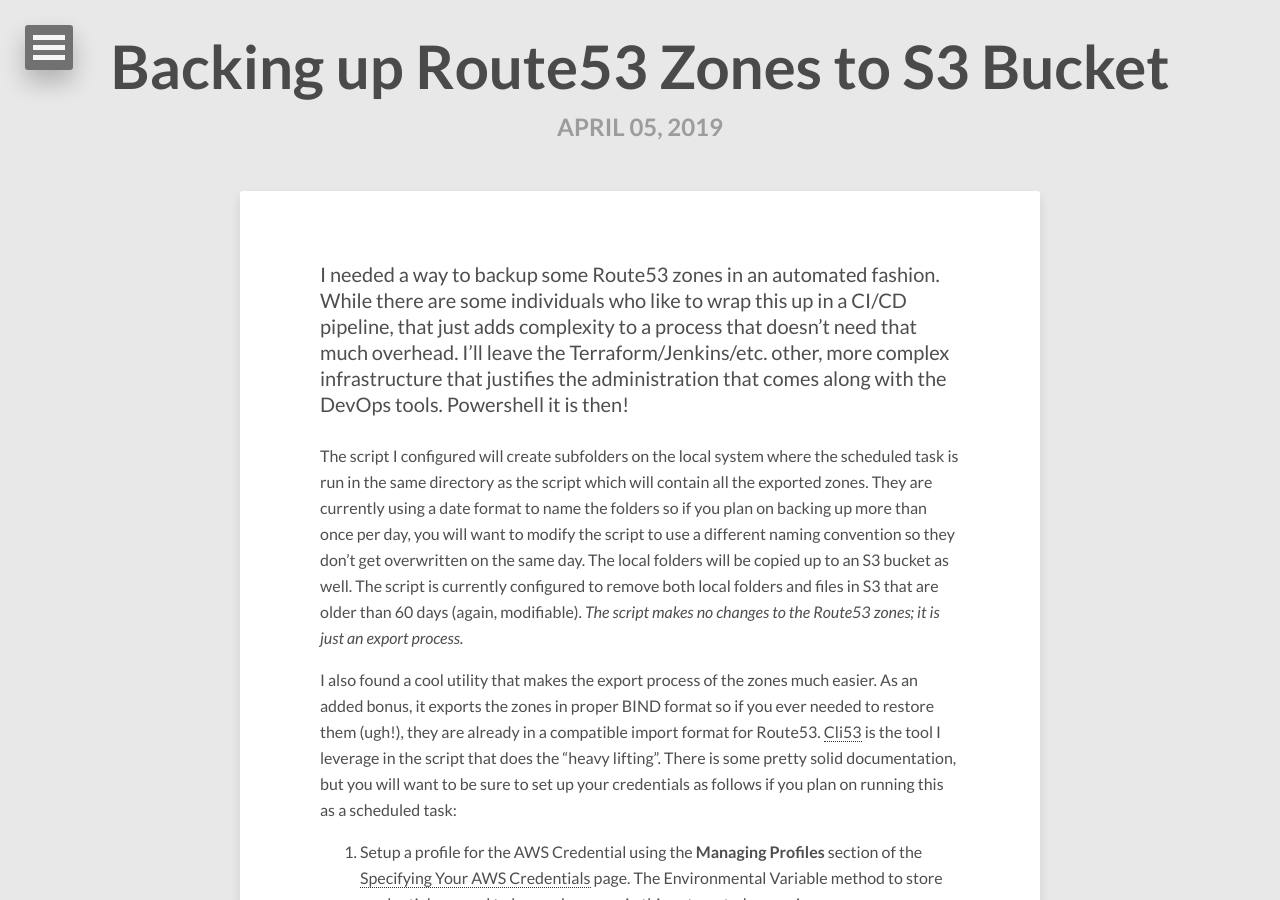
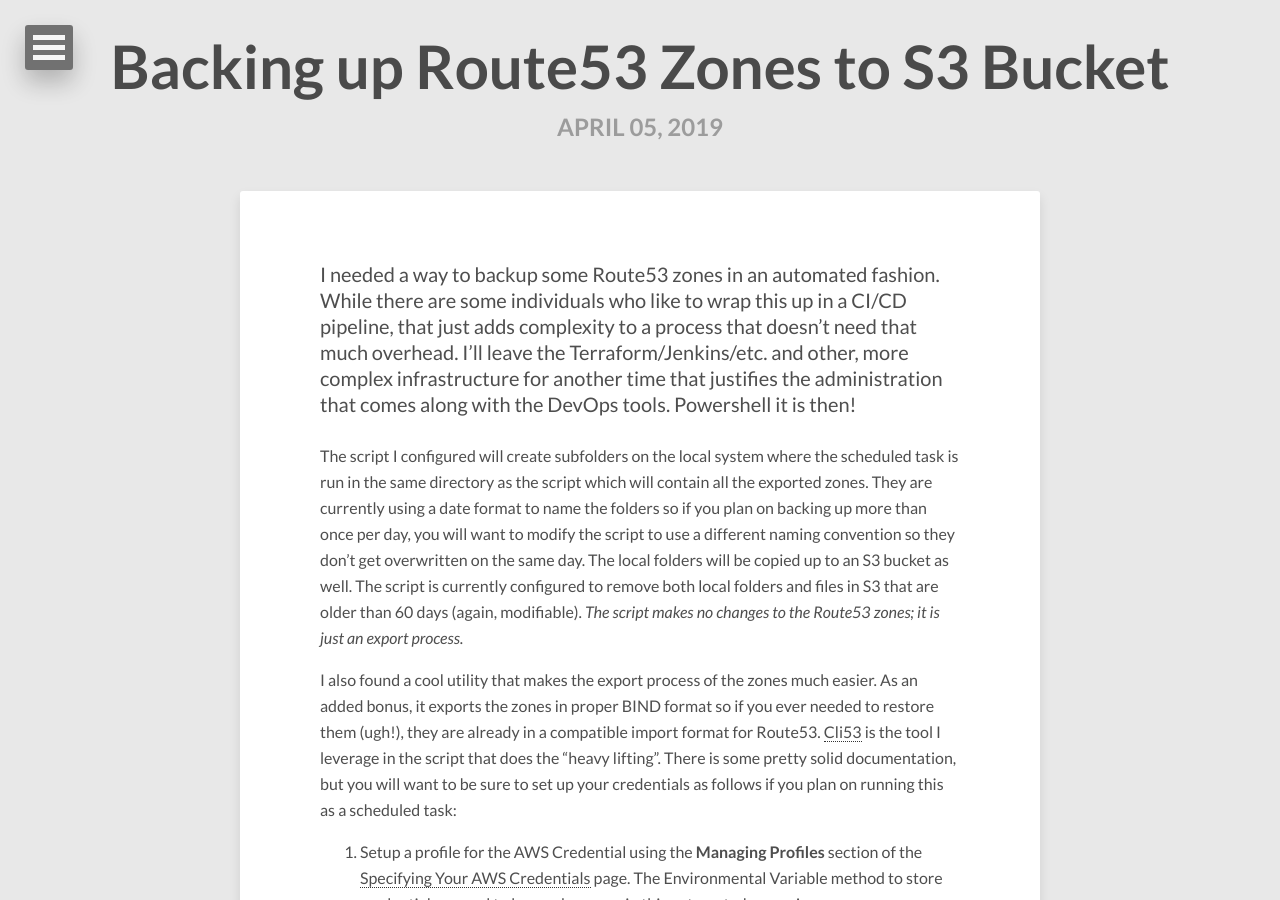
Before and after one commit to alan-finn/alan-finn.github.io, a Jekyll site: the page built from _posts/2019-04-05-Backing-up-Route53-Zones-to-S3-Bucket.md, in a window 1280 px wide and 900 px high. Built offline with Jekyll 4.4.1, drawn with Linux system fonts in a browser that asks for light colours; nearby versions of some CDN libraries; comment, search, counter and statistics services are not loaded.

Commit message:
small wording change

```diff
--- a/_posts/2019-04-05-Backing-up-Route53-Zones-to-S3-Bucket.md
+++ b/_posts/2019-04-05-Backing-up-Route53-Zones-to-S3-Bucket.md
@@ -9,7 +9,7 @@
 - Route53
 ---
 
-I needed a way to backup some Route53 zones in an automated fashion. While there are some individuals who like to wrap this up in a CI/CD pipeline, that just adds complexity to a process that doesn't need that much overhead. I'll leave the Terraform/Jenkins/etc. other, more complex infrastructure that justifies the administration that comes along with the DevOps tools. Powershell it is then!
+I needed a way to backup some Route53 zones in an automated fashion. While there are some individuals who like to wrap this up in a CI/CD pipeline, that just adds complexity to a process that doesn't need that much overhead. I'll leave the Terraform/Jenkins/etc. and other, more complex infrastructure for another time that justifies the administration that comes along with the DevOps tools. Powershell it is then!
 
 The script I configured will create subfolders on the local system where the scheduled task is run in the same directory as the script which will contain all the exported zones. They are currently using a date format to name the folders so if you plan on backing up more than once per day, you will want to modify the script to use a different naming convention so they don't get overwritten on the same day. The local folders will be copied up to an S3 bucket as well. The script is currently configured to remove both local folders and files in S3 that are older than 60 days (again, modifiable). *The script makes no changes to the Route53 zones; it is just an export process.*
 
```
